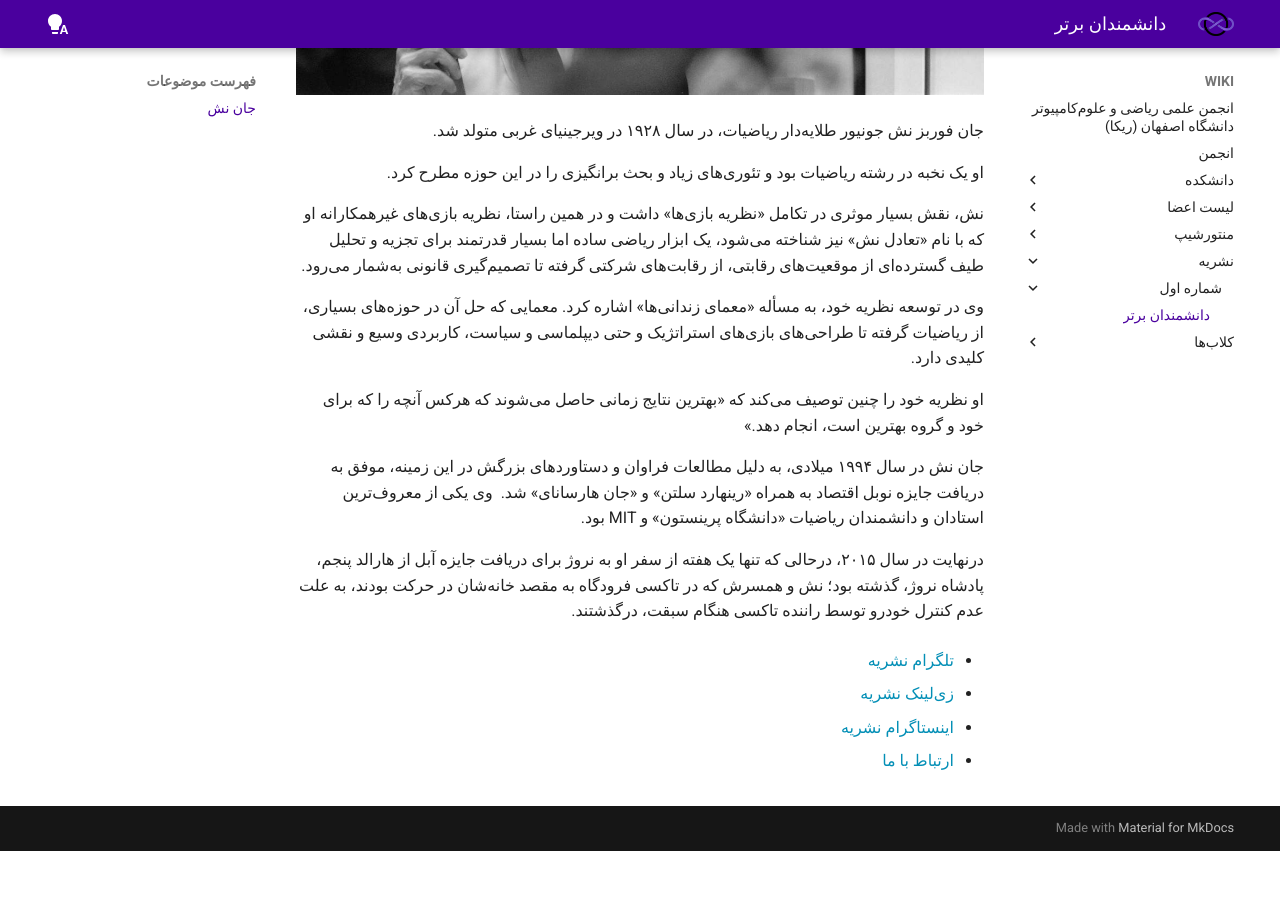
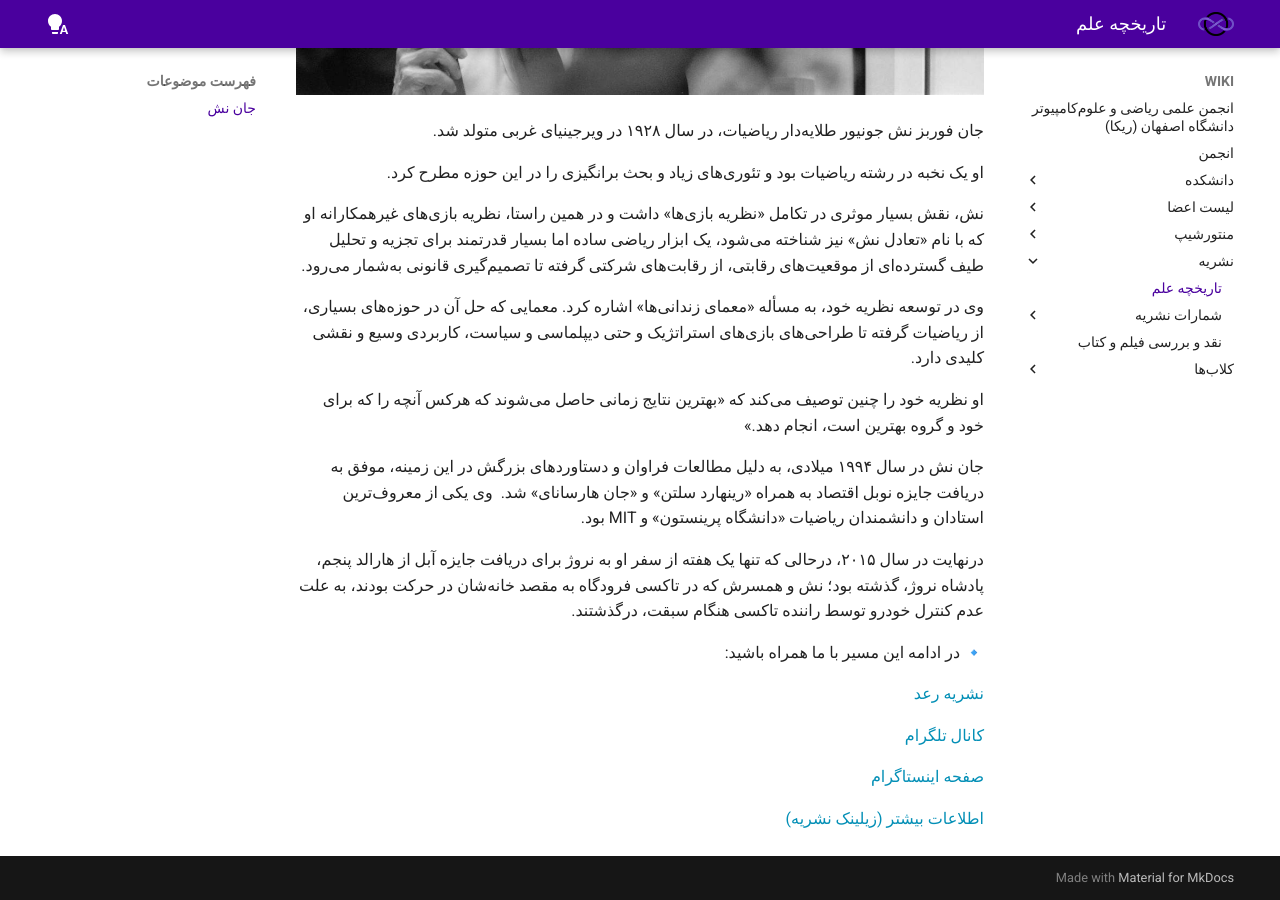
Before and after one commit to Amcsui/wiki, an MkDocs documentation site: the page built from docs/نشریه/تاریخچه علم/index.md, in a window 1280 px wide and 900 px high, scrolled down 602 px. Built offline with MkDocs 1.6.1 and Material for MkDocs 9.7.7, drawn with Linux system fonts in a browser that asks for light colours; before the commit the page ends 1453 px from its top, so only the background shows below that; some of the changed text lies outside the part shown.

Commit message:
Ra'd journal (#13)
* Create new subgroup (review books and movies)
* Upload new picture for review section
* Update journal's information (ways of  communication)
* Update information and change path (fist volume home page)
* Update journal side context (review books and movies)
* Upload new picture for journal home page
* Update journal home page

```diff
--- a/docs/نشریه/شماره اول/دانشمندان برتر.md
+++ b/docs/نشریه/تاریخچه علم/index.md
@@ -1,39 +1,43 @@
+# تاریخچه علم
 
 
 ## جان نش
 
+
   ![image](nash.jpg)
+
 
 جان فوربز نش جونیور طلایه‌دار ریاضیات، در سال ۱۹۲۸ در ویرجینیای غربی متولد شد.
 
+
 او یک نخبه در رشته ریاضیات بود و تئوری‌های زیاد و بحث‌ برانگیزی را در این حوزه مطرح کرد.
-
 
 
 نش، نقش بسیار موثری در تکامل «نظریه بازی‌ها» داشت و در همین راستا، نظریه بازی‌های غیرهمکارانه او که با نام «تعادل نش» نیز شناخته می‌شود، یک ابزار ریاضی ساده اما بسیار قدرتمند برای تجزیه و تحلیل طیف گسترده‌ای از موقعیت‌های رقابتی، از رقابت‌های شرکتی گرفته تا تصمیم‌گیری قانونی به‌شمار می‌رود.
 
 
-
 وی در توسعه نظریه خود، به مسأله «معمای زندانی‌ها» اشاره کرد. معمایی که حل آن در حوزه‌های بسیاری، از ریاضیات گرفته تا طراحی‌های بازی‌های استراتژیک و حتی دیپلماسی و سیاست، کاربردی وسیع و نقشی کلیدی دارد.
-
 
 
 او نظریه خود را چنین توصیف می‌کند که «بهترین نتایج زمانی حاصل می‌شوند که هرکس آنچه را که برای خود و گروه بهترین است، انجام دهد.»
 
 
-
 جان نش در سال ۱۹۹۴ میلادی، به دلیل مطالعات فراوان و دستاوردهای بزرگش در این زمینه، موفق به دریافت جایزه نوبل اقتصاد به‌ همراه «رینهارد سلتن» و «جان هارسانای» شد.  وی یکی از معروف‌ترین استادان و دانشمندان ریاضیات «دانشگاه پرینستون» و MIT بود.
-
 
 
 درنهایت در سال ۲۰۱۵، درحالی که تنها یک هفته از سفر او به نروژ برای دریافت جایزه آبل از هارالد پنجم، پادشاه نروژ، گذشته بود؛ نش و همسرش که در تاکسی فرودگاه به مقصد خانه‌شان در حرکت بودند، به علت عدم کنترل خودرو توسط راننده تاکسی هنگام سبقت، درگذشتند.
 
 
+🔹 در ادامه این مسیر با ما همراه باشید:
 
-- [تلگرام نشریه](https://t.me/Rad_Journal)
 
-- [زی‌لینک نشریه](https://zil.ink/radjournal)
+[نشریه رعد](/نشریه)
 
-- [اینستاگرام نشریه](https://www.instagram.com/rad_journal)
 
-- [ارتباط با ما](https://t.me/AMCSSup)
+[کانال تلگرام](https://t.me/Rad_Journal)
+
+
+[صفحه اینستاگرام](https://www.instagram.com/rad_journal)
+
+
+[اطلاعات بیشتر (زیلینک نشریه)](https://zil.ink/radjournal)
--- a/docs/نشریه/شماره اول/index.md
+++ /dev/null
@@ -1,8 +0,0 @@
-# نظریه بازی
-
-صفحه اصلی
-
-
-لینک های مرتبط:
-
-- [دانشمندان برتر](دانشمندان%20برتر.md)
```
Also changed, not shown: docs/نشریه/index.md (added, +121 -0 lines), docs/نشریه/شمارات نشریه/شماره اول/index.md (added, +10 -0 lines), docs/نشریه/نقد و بررسی فیلم و کتاب/index.md (added, +61 -0 lines), docs/نشریه/Raad-Poster.jpg (added), docs/نشریه/rad-member-1.jpg (added), docs/نشریه/rad-member-2.jpg (added), docs/نشریه/تاریخچه علم/nash.jpg (renamed from docs/نشریه/شماره اول/nash.jpg), docs/نشریه/نقد و بررسی فیلم و کتاب/A-beautiful-math.jpg (added).
